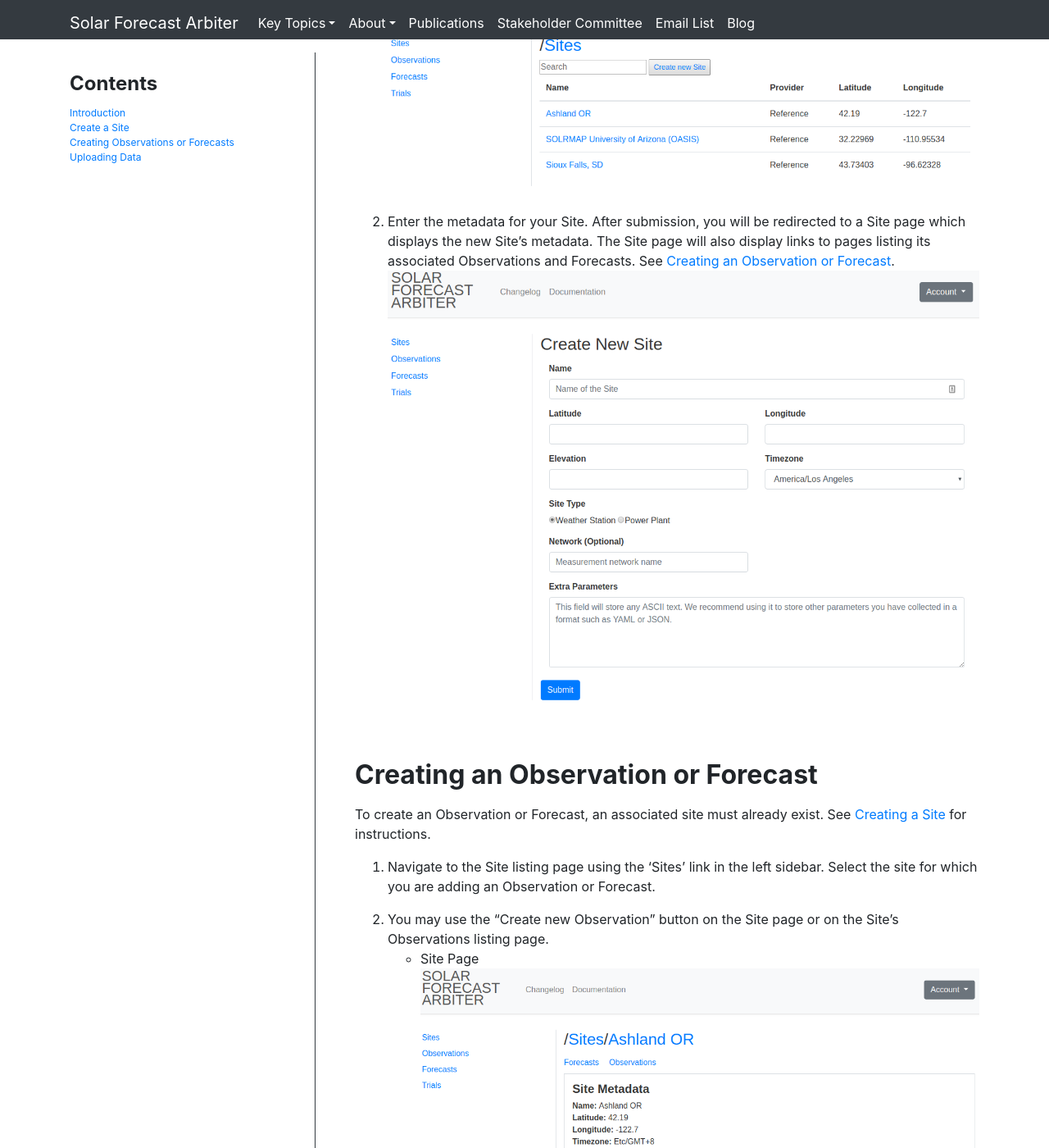
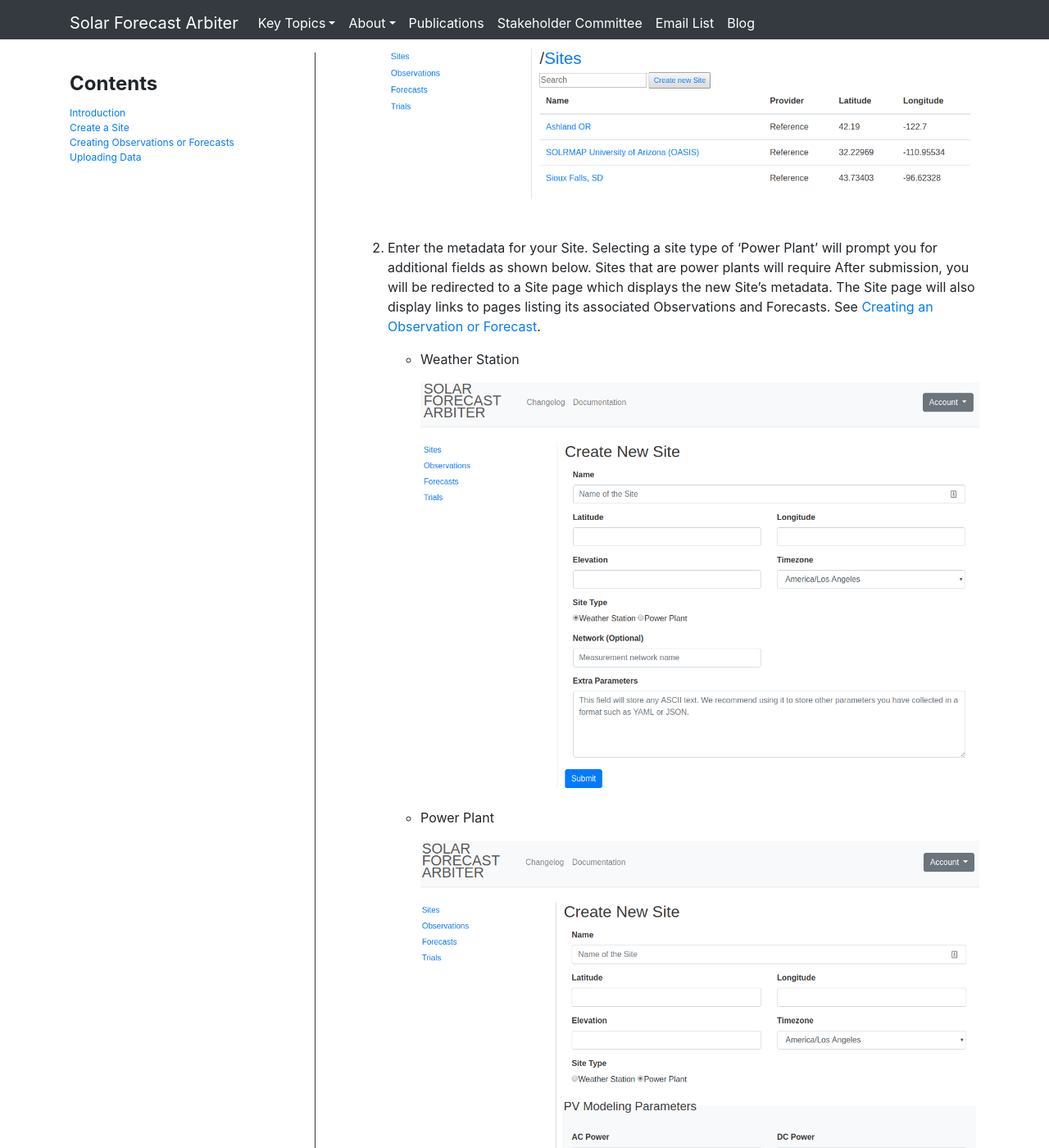
Before and after one commit to SolarArbiter/SolarArbiter.github.io, a Jekyll site: the page built from dashboarddoc.md, in a window 1280 px wide and 1400 px high, scrolled down 879 px. Shown: the whole window at 82% size. Built offline with Jekyll 4.4.1, drawn with Linux system fonts in a browser that asks for light colours; comment, search, counter and statistics services are not loaded; our own code applies the rules of GitHub Pages for plain Markdown files; some of the changed text lies outside the part shown.

Commit message:
add plant/weather site comparison screenshots, add units throughout

```diff
--- a/dashboarddoc.md
+++ b/dashboarddoc.md
@@ -20,17 +20,21 @@
 a user should enter is shown when the field’s name or options are not
 descriptive enough alone. An example of these tooltips is shown below.
 
-<img src="/images/TooltipDetail.png" class="figure"/>
+<img class="my-3" src="/images/TooltipDetail.png" class="figure"/>
 
 Creating a Site
 ---------------
 {: .anchor}
 
 1. Navigate to sites listing page using ‘Sites’ link in the left sidebar. At the top of the Site listing click ‘Create new Site’.
-<img src="/images/SitesListing.png"/>
+<img class="my-3" src="/images/SitesListing.png"/>
 
-2. Enter the metadata for your Site. After submission, you will be redirected to a Site page which displays the new Site’s metadata. The Site page will also display links to pages listing its associated Observations and Forecasts. See [Creating an Observation or Forecast](#creating-an-observation-or-forecast).
-<img src="/images/SiteForm.png"/>
+2. Enter the metadata for your Site. Selecting a site type of 'Power Plant' will prompt you for additional fields as shown below. Sites that are power plants will require  After submission, you will be redirected to a Site page which displays the new Site’s metadata. The Site page will also display links to pages listing its associated Observations and Forecasts. See [Creating an Observation or Forecast](#creating-an-observation-or-forecast).
+- Weather Station
+<img class="my-3" src="/images/SiteForm.png"/>
+- Power Plant
+<img class="my-3" src="/images/plant_site_form.png"/>
+
 
 Creating an Observation or Forecast
 -----------------------------------
@@ -41,13 +45,16 @@
 1.  Navigate to the Site listing page using the ‘Sites’ link in the left sidebar. Select the site for which you are adding an Observation or Forecast.
 
 2.  You may use the “Create new Observation” button on the Site page or on the Site’s Observations listing page.
-- Site Page
-<img src="/images/Site.png"/>
+- Site Page<br/>
+  <i>Weather Station Site</i>
+  <img class="my-3" src="/images/weather_site.png"/>
+  <i>Power Plant Site</i>
+  <img class="my-3" src="/images/plant_site.png"/>
 - Site’s Observations listing
-<img src="/images/SiteObsListing.png"/>
+<img class="my-3" src="/images/SiteObsListing.png"/>
 
 3.  Enter metadata for your Observation. On submission, you will be redirected to an Observation page which displays the new Observation metadata and a link to add Observation data. See [Uploading Data](#uploading-data).
-<img src="/images/ObservationForm.png"/>
+<img class="my-3" src="/images/weather_obs.png"/>
 
 Uploading data
 --------------
@@ -60,11 +67,11 @@
 2.  Click ‘Observations’ to find the Observations listing for that site.
 
 3.  Select an Observation. Click ‘Upload Data’ on the Observation page.
-<img src="/images/Observation.png"/>
+<img class="my-3" src="/images/observation.png"/>
 
 4.  Select the file type, this will display an example of the expected file format. Click ‘Choose File’ and select the data file to upload.
 
 	-  CSV format
-	<img src="/images/csv_upload.png"/>
+	<img class="my-3" src="/images/csv_upload.png"/>
 	- JSON format
-	<img src="/images/json_upload.png"/>
+	<img class="my-3" src="/images/json_upload.png"/>
```
Also changed, not shown: images/Observation.png (deleted), images/ObservationForm.png (deleted), images/Site.png (deleted), images/observation.png (added), images/plant_site.png (added), images/plant_site_form.png (added), images/weather_obs.png (added), images/weather_site.png (added).
